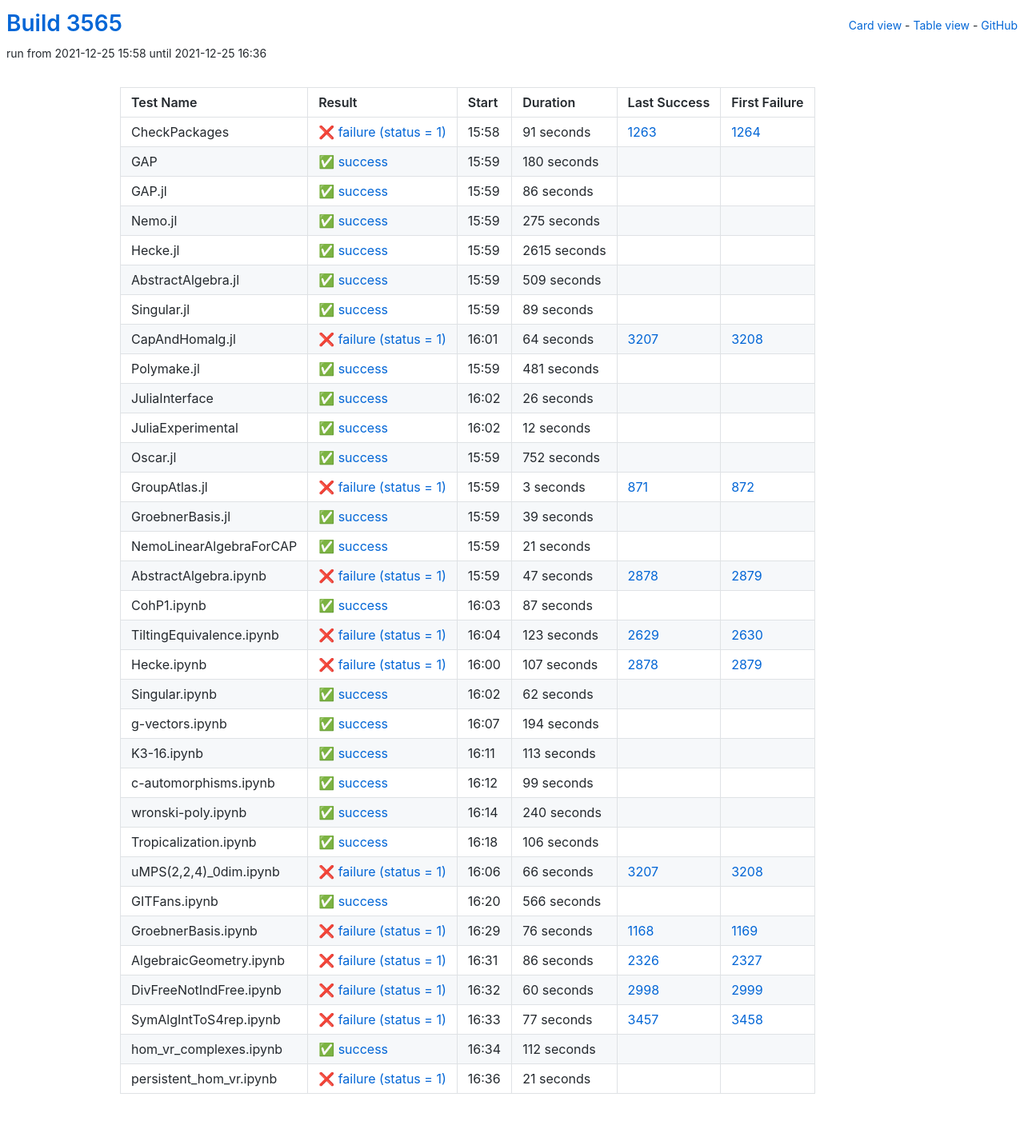
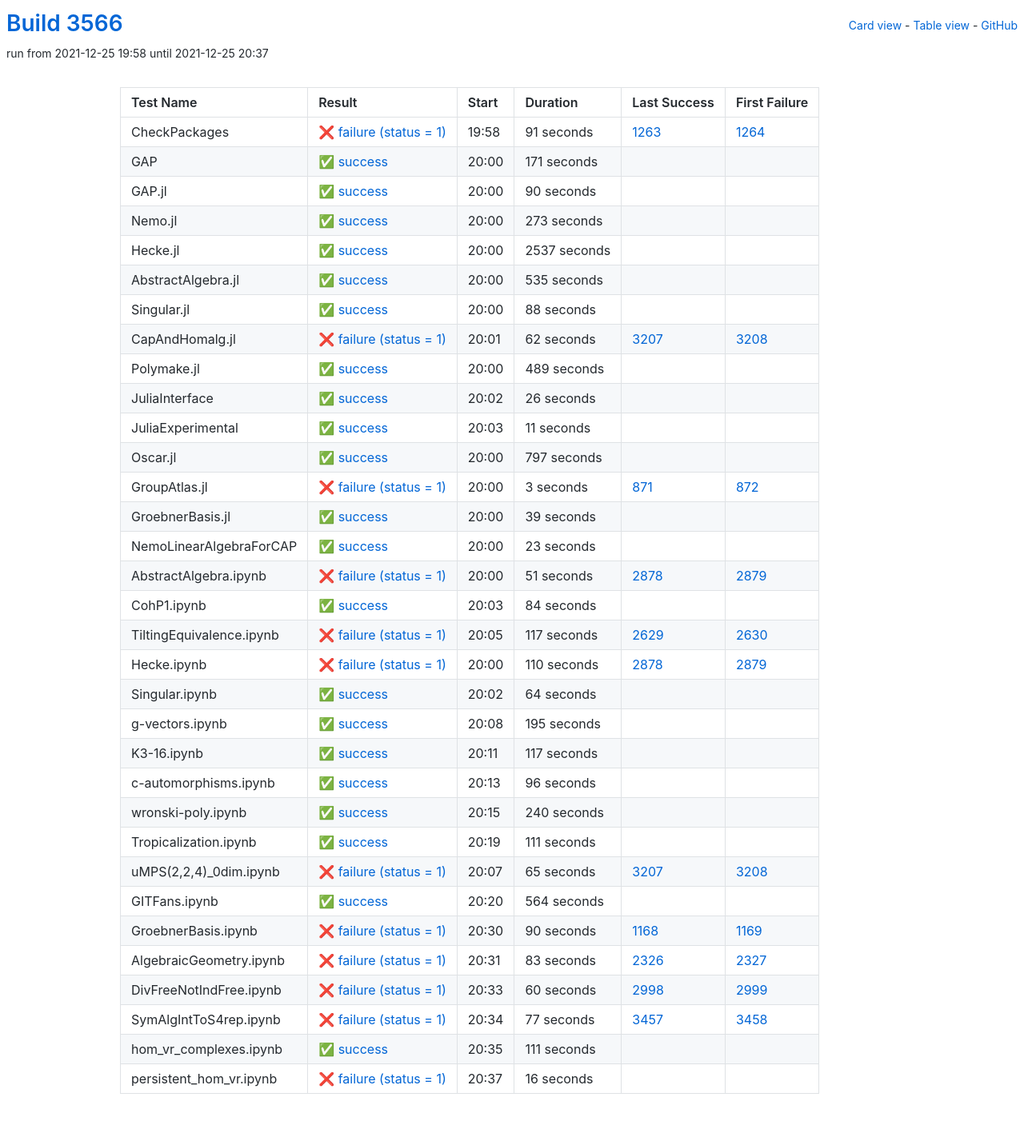
Before and after one commit to oscar-system/oscar-ci-status-stable, a Jekyll site: the page built from table.html, in a window 1280 px wide. Shown: the whole page at 80% size. Built offline with Jekyll 4.4.1, drawn with Linux system fonts in a browser that asks for light colours.

Commit message:
Build #3566

```diff
--- a/_data/ci.yml
+++ b/_data/ci.yml
@@ -1,6 +1,6 @@
 ---
-build: 3565
-build_url: https://oscarci.mathematik.uni-kl.de/job/oscar-stable/3565/
+build: 3566
+build_url: https://oscarci.mathematik.uni-kl.de/job/oscar-stable/3566/
 job: oscar-stable
 organization: oscar-system
 repo: oscar-ci-status-stable
@@ -8,8 +8,8 @@ repourl: https://github.com/oscar-system/oscar-ci-status-stable
 tests:
 - name: CheckPackages
   id: checkpackages
-  log: https://oscarci.mathematik.uni-kl.de/job/oscar-stable/3565/artifact/logs/build-3565/CheckPackages.log
-  start: 2021-12-25 15:58
+  log: https://oscarci.mathematik.uni-kl.de/job/oscar-stable/3566/artifact/logs/build-3566/CheckPackages.log
+  start: 2021-12-25 19:58
   success: false
   exitcode: 1
   status: failure
@@ -20,104 +20,104 @@ tests:
   first_failure_url: https://oscarci.mathematik.uni-kl.de/job/oscar-stable/1264/
 - name: GAP
   id: gap
-  log: https://oscarci.mathematik.uni-kl.de/job/oscar-stable/3565/artifact/logs/build-3565/GAP.log
-  start: 2021-12-25 15:59
+  log: https://oscarci.mathematik.uni-kl.de/job/oscar-stable/3566/artifact/logs/build-3566/GAP.log
+  start: 2021-12-25 20:00
   success: true
   exitcode: 0
   status: success
-  duration: 180
+  duration: 171
   last_success: false
   last_success_url:
   first_failure: false
   first_failure_url:
 - name: GAP.jl
   id: gap-jl
-  log: https://oscarci.mathematik.uni-kl.de/job/oscar-stable/3565/artifact/logs/build-3565/GAP.jl.log
-  start: 2021-12-25 15:59
+  log: https://oscarci.mathematik.uni-kl.de/job/oscar-stable/3566/artifact/logs/build-3566/GAP.jl.log
+  start: 2021-12-25 20:00
   success: true
   exitcode: 0
   status: success
-  duration: 86
+  duration: 90
   last_success: false
   last_success_url:
   first_failure: false
   first_failure_url:
 - name: Nemo.jl
   id: nemo-jl
-  log: https://oscarci.mathematik.uni-kl.de/job/oscar-stable/3565/artifact/logs/build-3565/Nemo.jl.log
-  start: 2021-12-25 15:59
+  log: https://oscarci.mathematik.uni-kl.de/job/oscar-stable/3566/artifact/logs/build-3566/Nemo.jl.log
+  start: 2021-12-25 20:00
   success: true
   exitcode: 0
   status: success
-  duration: 275
+  duration: 273
   last_success: false
   last_success_url:
   first_failure: false
   first_failure_url:
 - name: Hecke.jl
   id: hecke-jl
-  log: https://oscarci.mathematik.uni-kl.de/job/oscar-stable/3565/artifact/logs/build-3565/Hecke.jl.log
-  start: 2021-12-25 15:59
+  log: https://oscarci.mathematik.uni-kl.de/job/oscar-stable/3566/artifact/logs/build-3566/Hecke.jl.log
+  start: 2021-12-25 20:00
   success: true
   exitcode: 0
   status: success
-  duration: 2615
+  duration: 2537
   last_success: false
   last_success_url:
   first_failure: false
   first_failure_url:
 - name: AbstractAlgebra.jl
   id: abstractalgebra-jl
-  log: https://oscarci.mathematik.uni-kl.de/job/oscar-stable/3565/artifact/logs/build-3565/AbstractAlgebra.jl.log
-  start: 2021-12-25 15:59
+  log: https://oscarci.mathematik.uni-kl.de/job/oscar-stable/3566/artifact/logs/build-3566/AbstractAlgebra.jl.log
+  start: 2021-12-25 20:00
   success: true
   exitcode: 0
   status: success
-  duration: 509
+  duration: 535
   last_success: false
   last_success_url:
   first_failure: false
   first_failure_url:
 - name: Singular.jl
   id: singular-jl
-  log: https://oscarci.mathematik.uni-kl.de/job/oscar-stable/3565/artifact/logs/build-3565/Singular.jl.log
-  start: 2021-12-25 15:59
+  log: https://oscarci.mathematik.uni-kl.de/job/oscar-stable/3566/artifact/logs/build-3566/Singular.jl.log
+  start: 2021-12-25 20:00
   success: true
   exitcode: 0
   status: success
-  duration: 89
+  duration: 88
   last_success: false
   last_success_url:
   first_failure: false
   first_failure_url:
 - name: CapAndHomalg.jl
   id: capandhomalg-jl
-  log: https://oscarci.mathematik.uni-kl.de/job/oscar-stable/3565/artifact/logs/build-3565/CapAndHomalg.jl.log
-  start: 2021-12-25 16:01
+  log: https://oscarci.mathematik.uni-kl.de/job/oscar-stable/3566/artifact/logs/build-3566/CapAndHomalg.jl.log
+  start: 2021-12-25 20:01
   success: false
   exitcode: 1
   status: failure
-  duration: 64
+  duration: 62
   last_success: 3207
   last_success_url: https://oscarci.mathematik.uni-kl.de/job/oscar-stable/3207/
   first_failure: 3208
   first_failure_url: https://oscarci.mathematik.uni-kl.de/job/oscar-stable/3208/
 - name: Polymake.jl
   id: polymake-jl
-  log: https://oscarci.mathematik.uni-kl.de/job/oscar-stable/3565/artifact/logs/build-3565/Polymake.jl.log
-  start: 2021-12-25 15:59
+  log: https://oscarci.mathematik.uni-kl.de/job/oscar-stable/3566/artifact/logs/build-3566/Polymake.jl.log
+  start: 2021-12-25 20:00
   success: true
   exitcode: 0
   status: success
-  duration: 481
+  duration: 489
   last_success: false
   last_success_url:
   first_failure: false
   first_failure_url:
 - name: JuliaInterface
   id: juliainterface
-  log: https://oscarci.mathematik.uni-kl.de/job/oscar-stable/3565/artifact/logs/build-3565/JuliaInterface.log
-  start: 2021-12-25 16:02
+  log: https://oscarci.mathematik.uni-kl.de/job/oscar-stable/3566/artifact/logs/build-3566/JuliaInterface.log
+  start: 2021-12-25 20:02
   success: true
   exitcode: 0
   status: success
@@ -128,32 +128,32 @@ tests:
   first_failure_url:
 - name: JuliaExperimental
   id: juliaexperimental
-  log: https://oscarci.mathematik.uni-kl.de/job/oscar-stable/3565/artifact/logs/build-3565/JuliaExperimental.log
-  start: 2021-12-25 16:02
+  log: https://oscarci.mathematik.uni-kl.de/job/oscar-stable/3566/artifact/logs/build-3566/JuliaExperimental.log
+  start: 2021-12-25 20:03
   success: true
   exitcode: 0
   status: success
-  duration: 12
+  duration: 11
   last_success: false
   last_success_url:
   first_failure: false
   first_failure_url:
 - name: Oscar.jl
   id: oscar-jl
-  log: https://oscarci.mathematik.uni-kl.de/job/oscar-stable/3565/artifact/logs/build-3565/Oscar.jl.log
-  start: 2021-12-25 15:59
+  log: https://oscarci.mathematik.uni-kl.de/job/oscar-stable/3566/artifact/logs/build-3566/Oscar.jl.log
+  start: 2021-12-25 20:00
   success: true
   exitcode: 0
   status: success
-  duration: 752
+  duration: 797
   last_success: false
   last_success_url:
   first_failure: false
   first_failure_url:
 - name: GroupAtlas.jl
   id: groupatlas-jl
-  log: https://oscarci.mathematik.uni-kl.de/job/oscar-stable/3565/artifact/logs/build-3565/GroupAtlas.jl.log
-  start: 2021-12-25 15:59
+  log: https://oscarci.mathematik.uni-kl.de/job/oscar-stable/3566/artifact/logs/build-3566/GroupAtlas.jl.log
+  start: 2021-12-25 20:00
   success: false
   exitcode: 1
   status: failure
@@ -164,8 +164,8 @@ tests:
   first_failure_url: https://oscarci.mathematik.uni-kl.de/job/oscar-stable/872/
 - name: GroebnerBasis.jl
   id: groebnerbasis-jl
-  log: https://oscarci.mathematik.uni-kl.de/job/oscar-stable/3565/artifact/logs/build-3565/GroebnerBasis.jl.log
-  start: 2021-12-25 15:59
+  log: https://oscarci.mathematik.uni-kl.de/job/oscar-stable/3566/artifact/logs/build-3566/GroebnerBasis.jl.log
+  start: 2021-12-25 20:00
   success: true
   exitcode: 0
   status: success
@@ -176,116 +176,116 @@ tests:
   first_failure_url:
 - name: NemoLinearAlgebraForCAP
   id: nemolinearalgebraforcap
-  log: https://oscarci.mathematik.uni-kl.de/job/oscar-stable/3565/artifact/logs/build-3565/NemoLinearAlgebraForCAP.log
-  start: 2021-12-25 15:59
+  log: https://oscarci.mathematik.uni-kl.de/job/oscar-stable/3566/artifact/logs/build-3566/NemoLinearAlgebraForCAP.log
+  start: 2021-12-25 20:00
   success: true
   exitcode: 0
   status: success
-  duration: 21
+  duration: 23
   last_success: false
   last_success_url:
   first_failure: false
   first_failure_url:
 - name: AbstractAlgebra.ipynb
   id: abstractalgebra-ipynb
-  log: https://oscarci.mathematik.uni-kl.de/job/oscar-stable/3565/artifact/logs/build-3565/AbstractAlgebra.ipynb.log
-  start: 2021-12-25 15:59
+  log: https://oscarci.mathematik.uni-kl.de/job/oscar-stable/3566/artifact/logs/build-3566/AbstractAlgebra.ipynb.log
+  start: 2021-12-25 20:00
   success: false
   exitcode: 1
   status: failure
-  duration: 47
+  duration: 51
   last_success: 2878
   last_success_url: https://oscarci.mathematik.uni-kl.de/job/oscar-stable/2878/
   first_failure: 2879
   first_failure_url: https://oscarci.mathematik.uni-kl.de/job/oscar-stable/2879/
 - name: CohP1.ipynb
   id: cohp1-ipynb
-  log: https://oscarci.mathematik.uni-kl.de/job/oscar-stable/3565/artifact/logs/build-3565/CohP1.ipynb.log
-  start: 2021-12-25 16:03
+  log: https://oscarci.mathematik.uni-kl.de/job/oscar-stable/3566/artifact/logs/build-3566/CohP1.ipynb.log
+  start: 2021-12-25 20:03
   success: true
   exitcode: 0
   status: success
-  duration: 87
+  duration: 84
   last_success: false
   last_success_url:
   first_failure: false
   first_failure_url:
 - name: TiltingEquivalence.ipynb
   id: tiltingequivalence-ipynb
-  log: https://oscarci.mathematik.uni-kl.de/job/oscar-stable/3565/artifact/logs/build-3565/TiltingEquivalence.ipynb.log
-  start: 2021-12-25 16:04
+  log: https://oscarci.mathematik.uni-kl.de/job/oscar-stable/3566/artifact/logs/build-3566/TiltingEquivalence.ipynb.log
+  start: 2021-12-25 20:05
   success: false
   exitcode: 1
   status: failure
-  duration: 123
+  duration: 117
   last_success: 2629
   last_success_url: https://oscarci.mathematik.uni-kl.de/job/oscar-stable/2629/
   first_failure: 2630
   first_failure_url: https://oscarci.mathematik.uni-kl.de/job/oscar-stable/2630/
 - name: Hecke.ipynb
   id: hecke-ipynb
-  log: https://oscarci.mathematik.uni-kl.de/job/oscar-stable/3565/artifact/logs/build-3565/Hecke.ipynb.log
-  start: 2021-12-25 16:00
+  log: https://oscarci.mathematik.uni-kl.de/job/oscar-stable/3566/artifact/logs/build-3566/Hecke.ipynb.log
+  start: 2021-12-25 20:00
   success: false
   exitcode: 1
   status: failure
-  duration: 107
+  duration: 110
   last_success: 2878
   last_success_url: https://oscarci.mathematik.uni-kl.de/job/oscar-stable/2878/
   first_failure: 2879
   first_failure_url: https://oscarci.mathematik.uni-kl.de/job/oscar-stable/2879/
 - name: Singular.ipynb
   id: singular-ipynb
-  log: https://oscarci.mathematik.uni-kl.de/job/oscar-stable/3565/artifact/logs/build-3565/Singular.ipynb.log
-  start: 2021-12-25 16:02
+  log: https://oscarci.mathematik.uni-kl.de/job/oscar-stable/3566/artifact/logs/build-3566/Singular.ipynb.log
+  start: 2021-12-25 20:02
   success: true
   exitcode: 0
   status: success
-  duration: 62
+  duration: 64
   last_success: false
   last_success_url:
   first_failure: false
   first_failure_url:
 - name: g-vectors.ipynb
   id: g-vectors-ipynb
-  log: https://oscarci.mathematik.uni-kl.de/job/oscar-stable/3565/artifact/logs/build-3565/g-vectors.ipynb.log
-  start: 2021-12-25 16:07
+  log: https://oscarci.mathematik.uni-kl.de/job/oscar-stable/3566/artifact/logs/build-3566/g-vectors.ipynb.log
+  start: 2021-12-25 20:08
   success: true
   exitcode: 0
   status: success
-  duration: 194
+  duration: 195
   last_success: false
   last_success_url:
   first_failure: false
   first_failure_url:
 - name: K3-16.ipynb
   id: k3-16-ipynb
-  log: https://oscarci.mathematik.uni-kl.de/job/oscar-stable/3565/artifact/logs/build-3565/K3-16.ipynb.log
-  start: 2021-12-25 16:11
+  log: https://oscarci.mathematik.uni-kl.de/job/oscar-stable/3566/artifact/logs/build-3566/K3-16.ipynb.log
+  start: 2021-12-25 20:11
   success: true
   exitcode: 0
   status: success
-  duration: 113
+  duration: 117
   last_success: false
   last_success_url:
   first_failure: false
   first_failure_url:
 - name: c-automorphisms.ipynb
   id: c-automorphisms-ipynb
-  log: https://oscarci.mathematik.uni-kl.de/job/oscar-stable/3565/artifact/logs/build-3565/c-automorphisms.ipynb.log
-  start: 2021-12-25 16:12
+  log: https://oscarci.mathematik.uni-kl.de/job/oscar-stable/3566/artifact/logs/build-3566/c-automorphisms.ipynb.log
+  start: 2021-12-25 20:13
   success: true
   exitcode: 0
   status: success
-  duration: 99
+  duration: 96
   last_success: false
   last_success_url:
   first_failure: false
   first_failure_url:
 - name: wronski-poly.ipynb
   id: wronski-poly-ipynb
-  log: https://oscarci.mathematik.uni-kl.de/job/oscar-stable/3565/artifact/logs/build-3565/wronski-poly.ipynb.log
-  start: 2021-12-25 16:14
+  log: https://oscarci.mathematik.uni-kl.de/job/oscar-stable/3566/artifact/logs/build-3566/wronski-poly.ipynb.log
+  start: 2021-12-25 20:15
   success: true
   exitcode: 0
   status: success
@@ -296,68 +296,68 @@ tests:
   first_failure_url:
 - name: Tropicalization.ipynb
   id: tropicalization-ipynb
-  log: https://oscarci.mathematik.uni-kl.de/job/oscar-stable/3565/artifact/logs/build-3565/Tropicalization.ipynb.log
-  start: 2021-12-25 16:18
+  log: https://oscarci.mathematik.uni-kl.de/job/oscar-stable/3566/artifact/logs/build-3566/Tropicalization.ipynb.log
+  start: 2021-12-25 20:19
   success: true
   exitcode: 0
   status: success
-  duration: 106
+  duration: 111
   last_success: false
   last_success_url:
   first_failure: false
   first_failure_url:
 - name: uMPS(2,2,4)_0dim.ipynb
   id: umps-2-2-4-0dim-ipynb
-  log: https://oscarci.mathematik.uni-kl.de/job/oscar-stable/3565/artifact/logs/build-3565/uMPS-2-2-4-_0dim.ipynb.log
-  start: 2021-12-25 16:06
+  log: https://oscarci.mathematik.uni-kl.de/job/oscar-stable/3566/artifact/logs/build-3566/uMPS-2-2-4-_0dim.ipynb.log
+  start: 2021-12-25 20:07
   success: false
   exitcode: 1
   status: failure
-  duration: 66
+  duration: 65
   last_success: 3207
   last_success_url: https://oscarci.mathematik.uni-kl.de/job/oscar-stable/3207/
   first_failure: 3208
   first_failure_url: https://oscarci.mathematik.uni-kl.de/job/oscar-stable/3208/
 - name: GITFans.ipynb
   id: gitfans-ipynb
-  log: https://oscarci.mathematik.uni-kl.de/job/oscar-stable/3565/artifact/logs/build-3565/GITFans.ipynb.log
-  start: 2021-12-25 16:20
+  log: https://oscarci.mathematik.uni-kl.de/job/oscar-stable/3566/artifact/logs/build-3566/GITFans.ipynb.log
+  start: 2021-12-25 20:20
   success: true
   exitcode: 0
   status: success
-  duration: 566
+  duration: 564
   last_success: false
   last_success_url:
   first_failure: false
   first_failure_url:
 - name: GroebnerBasis.ipynb
   id: groebnerbasis-ipynb
-  log: https://oscarci.mathematik.uni-kl.de/job/oscar-stable/3565/artifact/logs/build-3565/GroebnerBasis.ipynb.log
-  start: 2021-12-25 16:29
+  log: https://oscarci.mathematik.uni-kl.de/job/oscar-stable/3566/artifact/logs/build-3566/GroebnerBasis.ipynb.log
+  start: 2021-12-25 20:30
   success: false
   exitcode: 1
   status: failure
-  duration: 76
+  duration: 90
   last_success: 1168
   last_success_url: https://oscarci.mathematik.uni-kl.de/job/oscar-stable/1168/
   first_failure: 1169
   first_failure_url: https://oscarci.mathematik.uni-kl.de/job/oscar-stable/1169/
 - name: AlgebraicGeometry.ipynb
   id: algebraicgeometry-ipynb
-  log: https://oscarci.mathematik.uni-kl.de/job/oscar-stable/3565/artifact/logs/build-3565/AlgebraicGeometry.ipynb.log
-  start: 2021-12-25 16:31
+  log: https://oscarci.mathematik.uni-kl.de/job/oscar-stable/3566/artifact/logs/build-3566/AlgebraicGeometry.ipynb.log
+  start: 2021-12-25 20:31
   success: false
   exitcode: 1
   status: failure
-  duration: 86
+  duration: 83
   last_success: 2326
   last_success_url: https://oscarci.mathematik.uni-kl.de/job/oscar-stable/2326/
   first_failure: 2327
   first_failure_url: https://oscarci.mathematik.uni-kl.de/job/oscar-stable/2327/
 - name: DivFreeNotIndFree.ipynb
   id: divfreenotindfree-ipynb
-  log: https://oscarci.mathematik.uni-kl.de/job/oscar-stable/3565/artifact/logs/build-3565/DivFreeNotIndFree.ipynb.log
-  start: 2021-12-25 16:32
+  log: https://oscarci.mathematik.uni-kl.de/job/oscar-stable/3566/artifact/logs/build-3566/DivFreeNotIndFree.ipynb.log
+  start: 2021-12-25 20:33
   success: false
   exitcode: 1
   status: failure
@@ -368,8 +368,8 @@ tests:
   first_failure_url: https://oscarci.mathematik.uni-kl.de/job/oscar-stable/2999/
 - name: SymAlgIntToS4rep.ipynb
   id: symalginttos4rep-ipynb
-  log: https://oscarci.mathematik.uni-kl.de/job/oscar-stable/3565/artifact/logs/build-3565/SymAlgIntToS4rep.ipynb.log
-  start: 2021-12-25 16:33
+  log: https://oscarci.mathematik.uni-kl.de/job/oscar-stable/3566/artifact/logs/build-3566/SymAlgIntToS4rep.ipynb.log
+  start: 2021-12-25 20:34
   success: false
   exitcode: 1
   status: failure
@@ -380,24 +380,24 @@ tests:
   first_failure_url: https://oscarci.mathematik.uni-kl.de/job/oscar-stable/3458/
 - name: hom_vr_complexes.ipynb
   id: hom-vr-complexes-ipynb
-  log: https://oscarci.mathematik.uni-kl.de/job/oscar-stable/3565/artifact/logs/build-3565/hom_vr_complexes.ipynb.log
-  start: 2021-12-25 16:34
+  log: https://oscarci.mathematik.uni-kl.de/job/oscar-stable/3566/artifact/logs/build-3566/hom_vr_complexes.ipynb.log
+  start: 2021-12-25 20:35
   success: true
   exitcode: 0
   status: success
-  duration: 112
+  duration: 111
   last_success: false
   last_success_url:
   first_failure: false
   first_failure_url:
 - name: persistent_hom_vr.ipynb
   id: persistent-hom-vr-ipynb
-  log: https://oscarci.mathematik.uni-kl.de/job/oscar-stable/3565/artifact/logs/build-3565/persistent_hom_vr.ipynb.log
-  start: 2021-12-25 16:36
+  log: https://oscarci.mathematik.uni-kl.de/job/oscar-stable/3566/artifact/logs/build-3566/persistent_hom_vr.ipynb.log
+  start: 2021-12-25 20:37
   success: false
   exitcode: 1
   status: failure
-  duration: 21
+  duration: 16
   last_success: false
   last_success_url:
   first_failure: false
```
Also changed, not shown: README.md.
